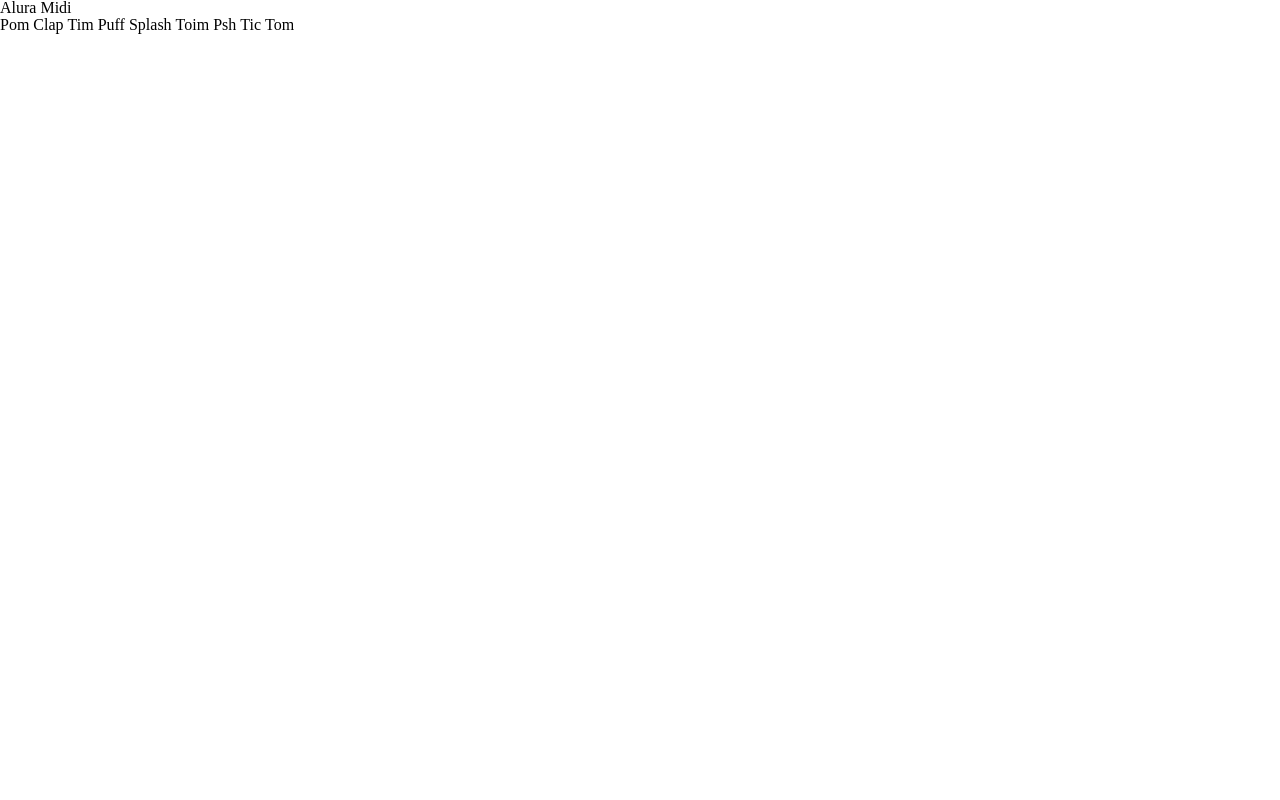
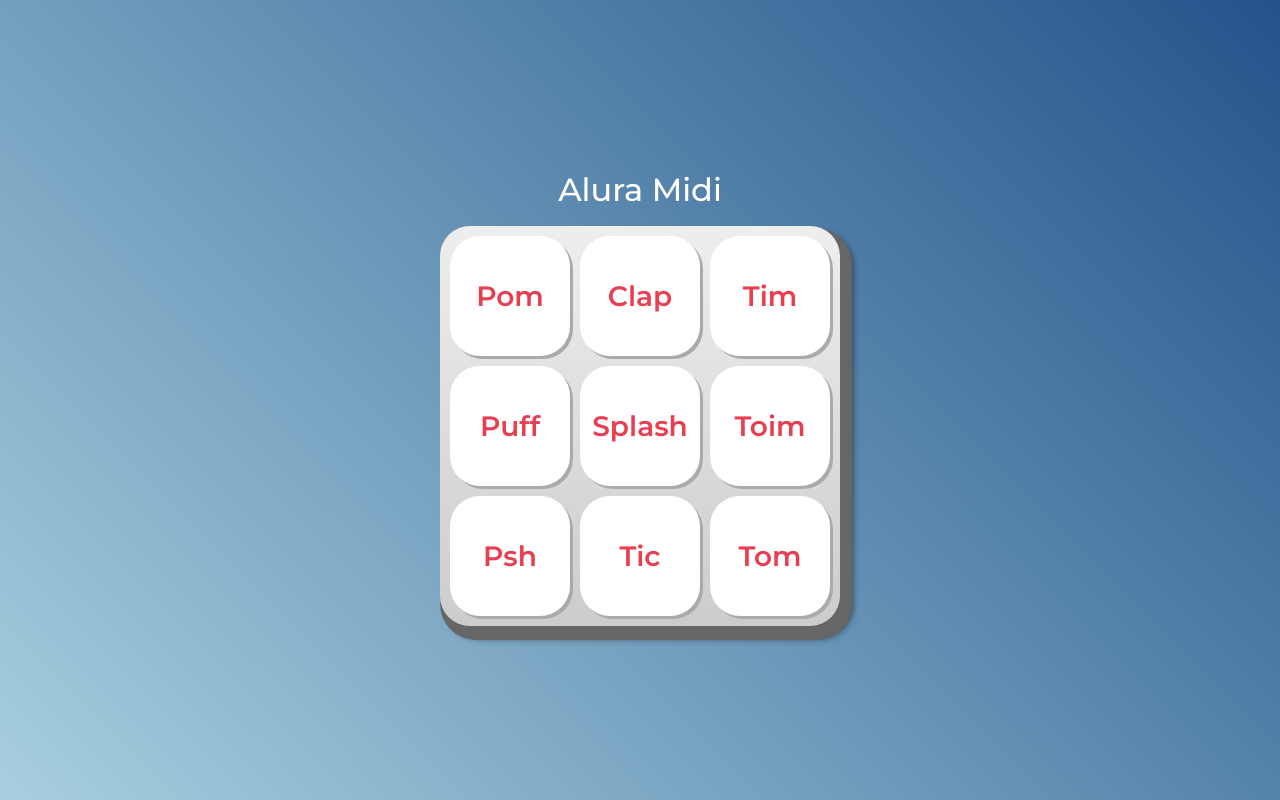
Before and after one commit to Paola322/AluraMidi, a plain HTML site: page index.html in a window 1280 px wide. Drawn offline with Linux system fonts and the light colour scheme.

Commit message:
Update estilos.css

```diff
--- a/estilos.css
+++ b/estilos.css
@@ -1,90 +1,67 @@
-* {
-	box-sizing: border-box;
+:root {
+  --cinza: #aaa;
+  --vermelha: #e93d50;
+  --vermelha-escura: #af303f;
+  --branca: #fff;
+  --luz: rgb(229, 255, 0);
 }
 
-html, body, div, span, applet, object, iframe,
-h1, h2, h3, h4, h5, h6, p, blockquote, pre,
-a, abbr, acronym, address, big, cite, code,
-del, dfn, em, img, ins, kbd, q, s, samp,
-small, strike, strong, sub, sup, tt, var,
-b, u, i, center,
-dl, dt, dd, ol, ul, li,
-fieldset, form, label, legend,
-table, caption, tbody, tfoot, thead, tr, th, td,
-article, aside, canvas, details, embed,
-figure, figcaption, footer, header, hgroup,
-menu, nav, output, ruby, section, summary,
-time, mark, audio, video {
-	margin: 0;
-	padding: 0;
-	border: 0;
-	font-size: 100%;
-	font: inherit;
-	vertical-align: baseline;
+body {
+  align-items: center;
+  background: linear-gradient(45deg, #a7cfdf 0%,#23538a 100%);
+  display: flex;
+  justify-content: center;
+  flex-direction: column;
+  font-family: 'Montserrat', sans-serif;
+  min-height: 100vh;
 }
 
-article, aside, details, figcaption, figure,
-footer, header, hgroup, menu, nav, section {
-	display: block;
-}
-body {
-	line-height: 1;
-}
-ol, ul {
-	list-style: none;
-}
-blockquote, q {
-	quotes: none;
-}
-blockquote:before, blockquote:after,
-q:before, q:after {
-	content: '';
-	content: none;
-}
-table {
-	border-collapse: collapse;
-	border-spacing: 0;
+h1 {
+  color: var(--branca);
+  margin-bottom: 20px;
+  font-size: 2rem;
 }
 
-a {
-	color: inherit;
-	text-decoration: none;
+.teclado {
+  background: linear-gradient(to bottom, #eeeeee 0%,#cccccc 100%);
+  box-shadow: 6px 8px 0 6px #666, 10px 10px 10px #000;
+  border-radius: 30px;
+  display: grid;
+  gap: 10px;
+  grid-template-columns: repeat(3, 1fr);
+  padding: 10px;
 }
 
-img {
-	width: inherit;
+.tecla {
+  background-color: var(--branca);
+  border-radius: 30px;
+  box-shadow: 3px 3px 0 var(--cinza);
+  color: var(--vermelha);
+  cursor: pointer;
+  height: 120px;
+  font-size: 1.75em;
+  font-weight: bold;
+  line-height: 120px;
+  text-align: center;
+  width: 120px;
 }
 
-button {
-	font-family: inherit;
-	font-size: inherit;
-	color: inherit;
-	font-weight: inherit;
-	padding: 0;
-	border: none;
-	background-color: unset;
+.tecla.ativa,
+.tecla:active {
+  background-color: var(--vermelha);
+  border: 4px solid  var(--vermelha);
+  box-shadow: 3px 3px 0 var(--vermelha-escura) inset;
+  color: var(--branca);
+  outline: none;
 }
 
-input {
-	border: none;
-	color: inherit;
-	font-size: inherit;
-	font-weight: inherit;
-	font-family: inherit;
+.tecla.focus,
+.tecla:focus {
+  outline: none;
+  box-shadow: 1px 1px 10px var(--luz);
 }
 
-textarea {
-	border: none;
-	color: inherit;
-	font-size: inherit;
-	font-weight: inherit;
-	font-family: inherit;
+.tecla.active:focus,
+.tecla:active:focus {
+  box-shadow: 3px 3px 0 var(--vermelha-escura) inset, 1px 1px 10px var(--luz);
 }
-
-select {
-	border: none;
-	color: inherit;
-	font-size: inherit;
-	font-weight: inherit;
-	font-family: inherit;
-}
```
